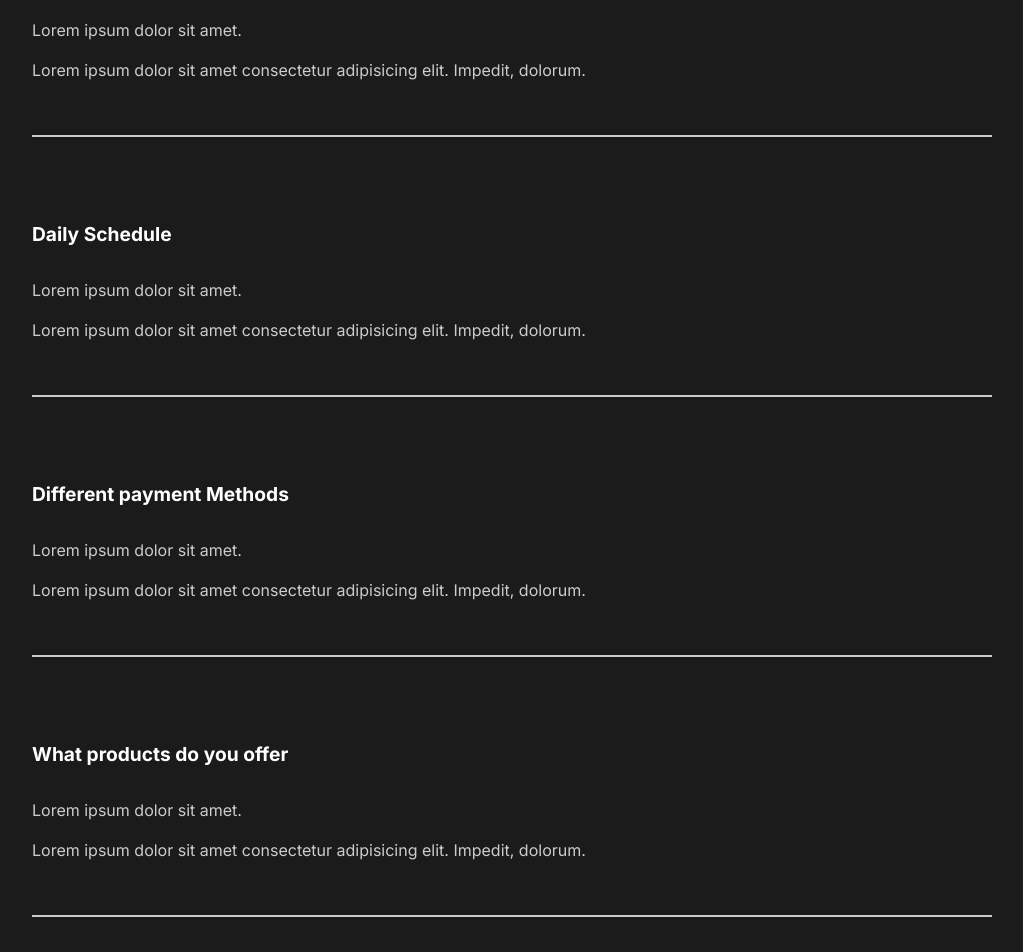
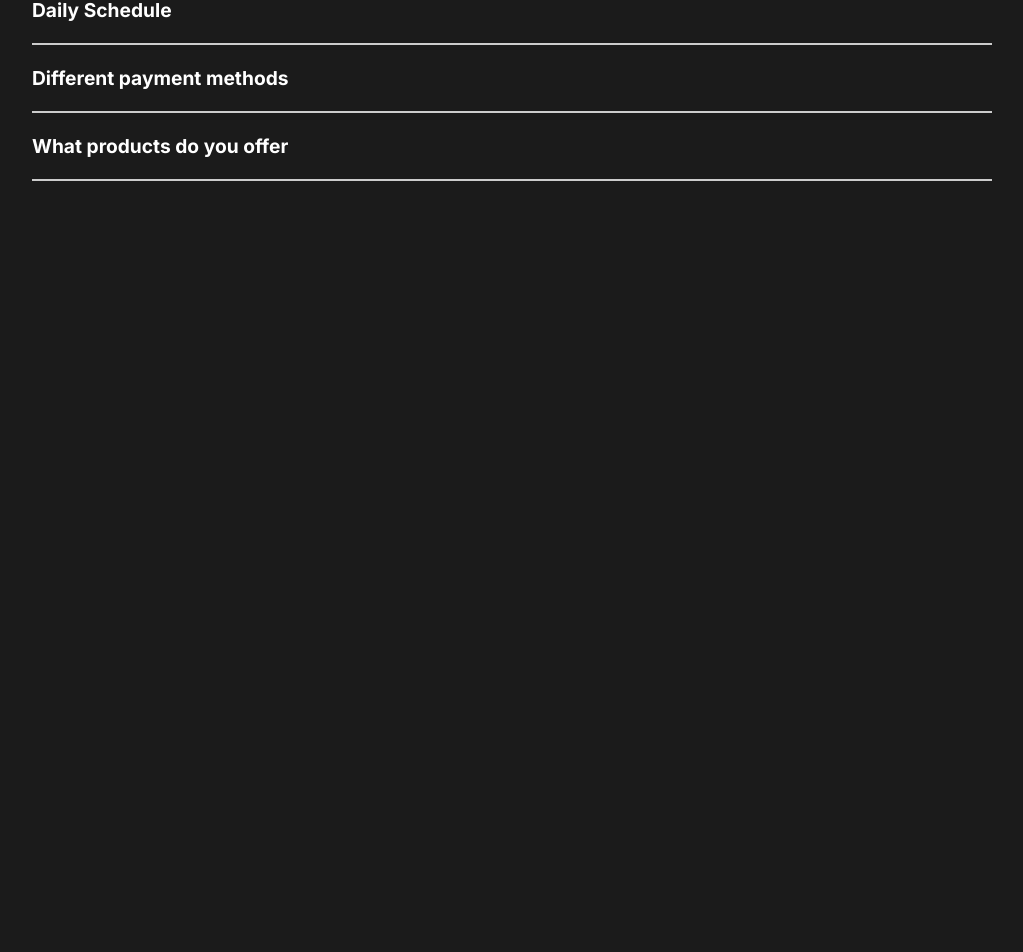
Before and after one commit to ifedayoagboola/capture-react-app, a React (Create React App) app: page / in a window 1280 px wide. Shown: the part 2074-3026 px from the top of the page, without its empty margins (128-1151 px from the left). After the commit the page ends 2522 px from the top, so only its background shows below. Built offline with nearby package versions, Linux system fonts and the light colour scheme.

Commit message:
FAQ Section Animation

```diff
--- a/src/components/FaqSection.js
+++ b/src/components/FaqSection.js
@@ -1,6 +1,7 @@
 import React from "react";
 import styled from "styled-components";
 import { About } from "../Style";
+import { animateSharedLayout } from "framer-motion";
 
 import Toggle from "./Toggle";
 
@@ -10,58 +11,40 @@
       <h2>
         Any Questions <span>FAQ</span>
       </h2>
-      <Toggle>
-        <div className="question">
-          <h4>How do I start?</h4>
+      <animateSharedLayout>
+        <Toggle title="how do I start?">
           <div className="answer">
-            <p>Lorem ipsum dolor sit amet.</p>
             <p>
-              Lorem ipsum dolor sit amet consectetur adipisicing elit. Impedit,
-              dolorum.
+              0 Lorem ipsum dolor sit amet 0 Lorem ipsum dolor sit amet
+              consectetur adipisicing elit. Impedit, dolorum.
             </p>
           </div>
-          <div className="faq-line"></div>
-        </div>
-      </Toggle>
-      <Toggle>
-        <div className="question">
-          <h4>Daily Schedule</h4>
+        </Toggle>
+        <Toggle title="Daily Schedule">
           <div className="answer">
-            <p>Lorem ipsum dolor sit amet.</p>
             <p>
-              Lorem ipsum dolor sit amet consectetur adipisicing elit. Impedit,
-              dolorum.
+              1 Lorem ipsum dolor sit amet. 1 Lorem ipsum dolor sit amet
+              consectetur adipisicing elit. Impedit, dolorum.
             </p>
           </div>
-          <div className="faq-line"></div>
-        </div>
-      </Toggle>
-      <Toggle>
-        <div className="question">
-          <h4>Different payment Methods</h4>
+        </Toggle>
+        <Toggle title="Different payment methods">
           <div className="answer">
-            <p>Lorem ipsum dolor sit amet.</p>
             <p>
-              Lorem ipsum dolor sit amet consectetur adipisicing elit. Impedit,
-              dolorum.
+              2 Lorem ipsum dolor sit amet.2 Lorem ipsum dolor sit amet
+              consectetur adipisicing elit. Impedit, dolorum.
             </p>
           </div>
-          <div className="faq-line"></div>
-        </div>
-      </Toggle>
-      <Toggle>
-        <div className="question">
-          <h4>What products do you offer</h4>
+        </Toggle>
+        <Toggle title="What products do you offer">
           <div className="answer">
-            <p>Lorem ipsum dolor sit amet.</p>
             <p>
-              Lorem ipsum dolor sit amet consectetur adipisicing elit. Impedit,
-              dolorum.
+              3 Lorem ipsum dolor sit amet. 3 Lorem ipsum dolor sit amet
+              consectetur adipisicing elit. Impedit, dolorum.
             </p>
           </div>
-          <div className="faq-line"></div>
-        </div>
-      </Toggle>
+        </Toggle>
+      </animateSharedLayout>
     </Faq>
   );
 };
--- a/src/components/Toggle.js
+++ b/src/components/Toggle.js
@@ -1,8 +1,15 @@
-import { React, useState } from "react";
+import React, { useState } from "react";
+import { motion } from "framer-motion";
 
-const Toggle = ({ children }) => {
-  const [toggle, setToggle] = useState(true);
-  return <div onClick={() => setToggle(!toggle)}>{toggle ? children : ""}</div>;
+const Toggle = ({ title, children }) => {
+  const [toggle, setToggle] = useState(false);
+  return (
+    <motion.div layout classname="question" onClick={() => setToggle(!toggle)}>
+      <motion.h4 layout>{title}</motion.h4>
+      <div className="faq-line"></div>
+      {toggle ? children : ""}
+    </motion.div>
+  );
 };
 
 export default Toggle;
```
